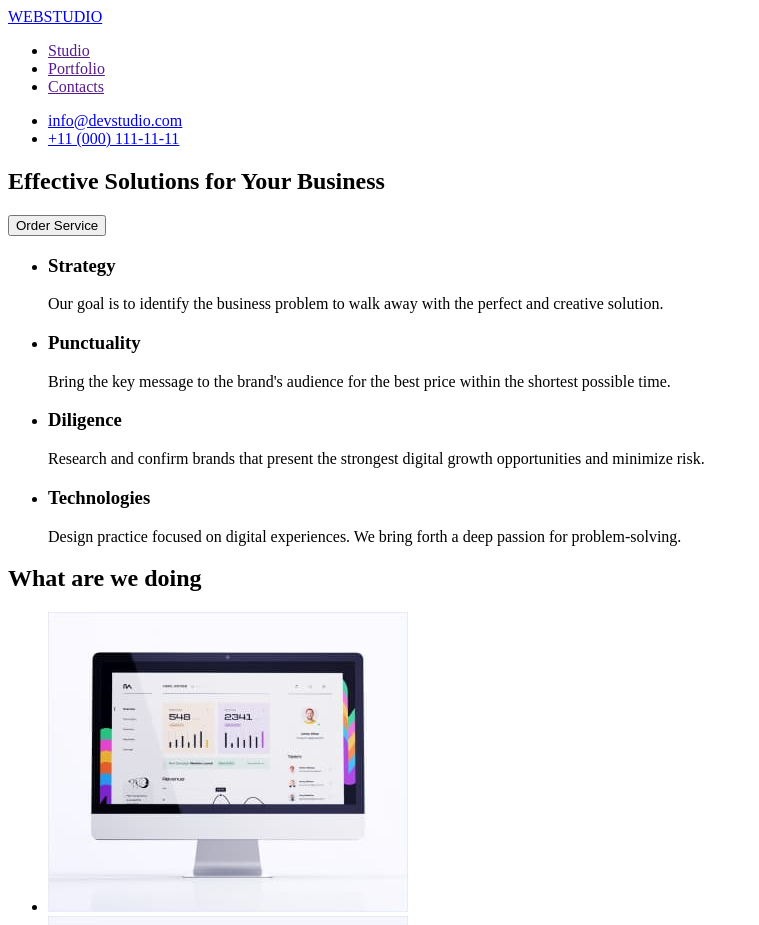
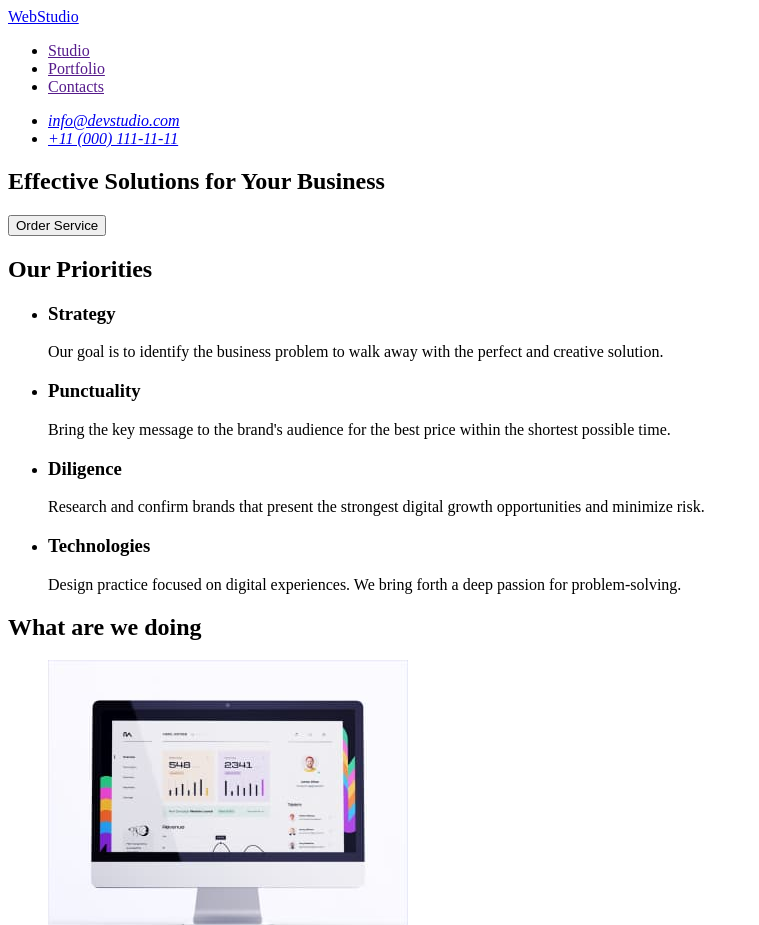
Before and after one commit to OlgaBilynska/goit-markup-hw-01, a plain HTML site: page index.html in a window 1280 px wide. Shown: the top 925 px of the page, without its empty margins (0-759 px from the left). Drawn offline with Linux system fonts and the light colour scheme.

Commit message:
Update index.html

```diff
--- a/index.html
+++ b/index.html
@@ -9,17 +9,19 @@
   <body>
     <header>
       <nav>
-        <a href="./index.html">WEBSTUDIO</a>
+        <a href="./index.html">WebStudio</a>
         <ul>
           <li><a href="">Studio</a></li>
           <li><a href="">Portfolio</a></li>
           <li><a href="">Contacts</a></li>
         </ul>
       </nav>
-      <ul>
-        <li><a href="mailto:info@devstudio.com">info@devstudio.com</a></li>
-        <li><a href="tel:+110001111111">+11 (000) 111-11-11</a></li>
-      </ul>
+      <address>
+        <ul>
+          <li><a href="mailto:info@devstudio.com">info@devstudio.com</a></li>
+          <li><a href="tel:+110001111111">+11 (000) 111-11-11</a></li>
+        </ul>
+      </address>
     </header>
 
     <main>
@@ -29,6 +31,7 @@
         <button type="button">Order Service</button>
       </section>
       <section>
+        <h2>Our Priorities</h2>
         <ul>
           <li>
             <h3>Strategy</h3>
@@ -137,7 +140,7 @@
     </main>
 
     <footer>
-      <a href="./index.html">WEBSTUDIO</a>
+      <a href="./index.html">WebStudio</a>
       <p>
         Increase the flow of customers and sales for your business with digital
         marketing & growth solutions.
```
